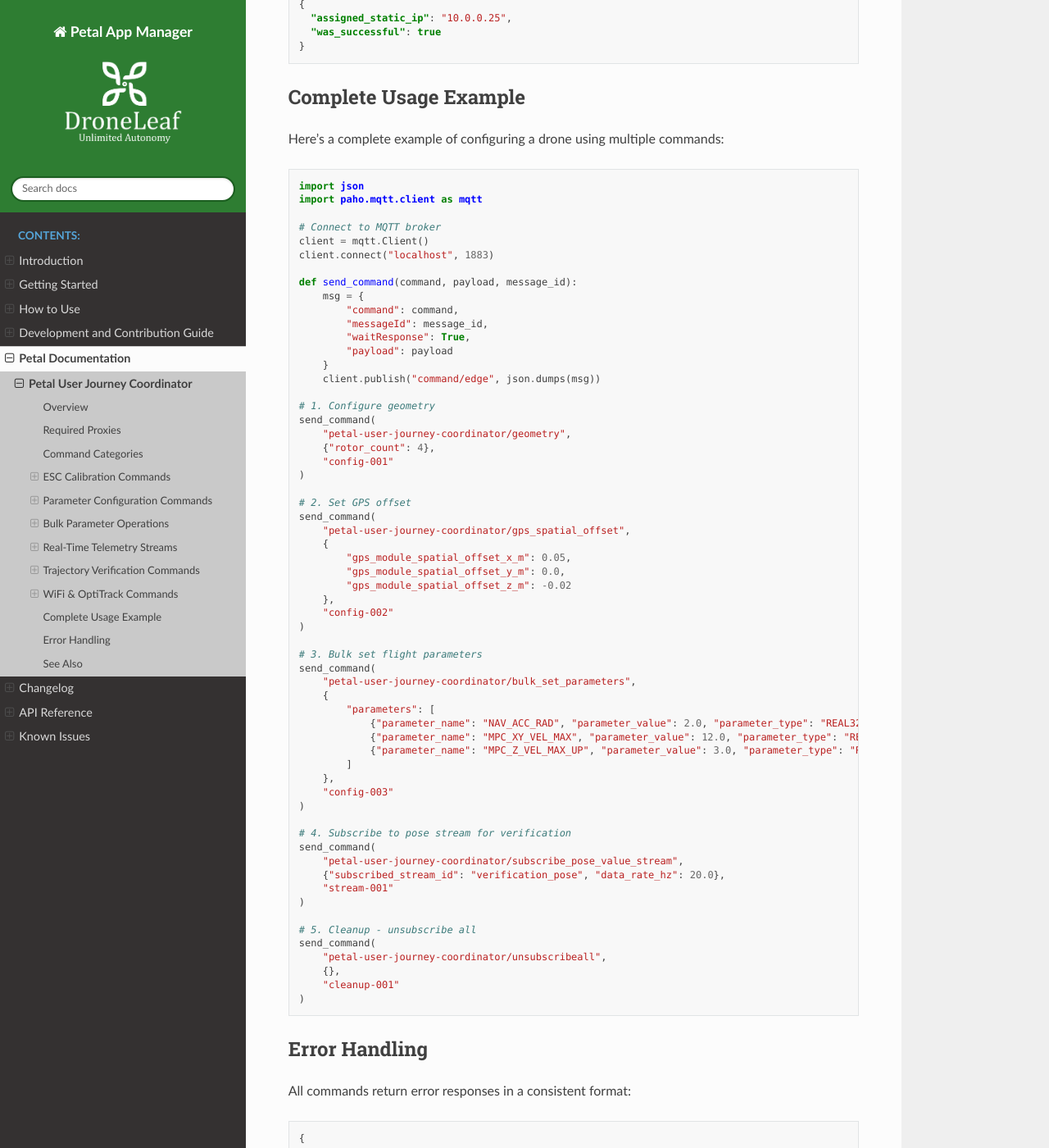
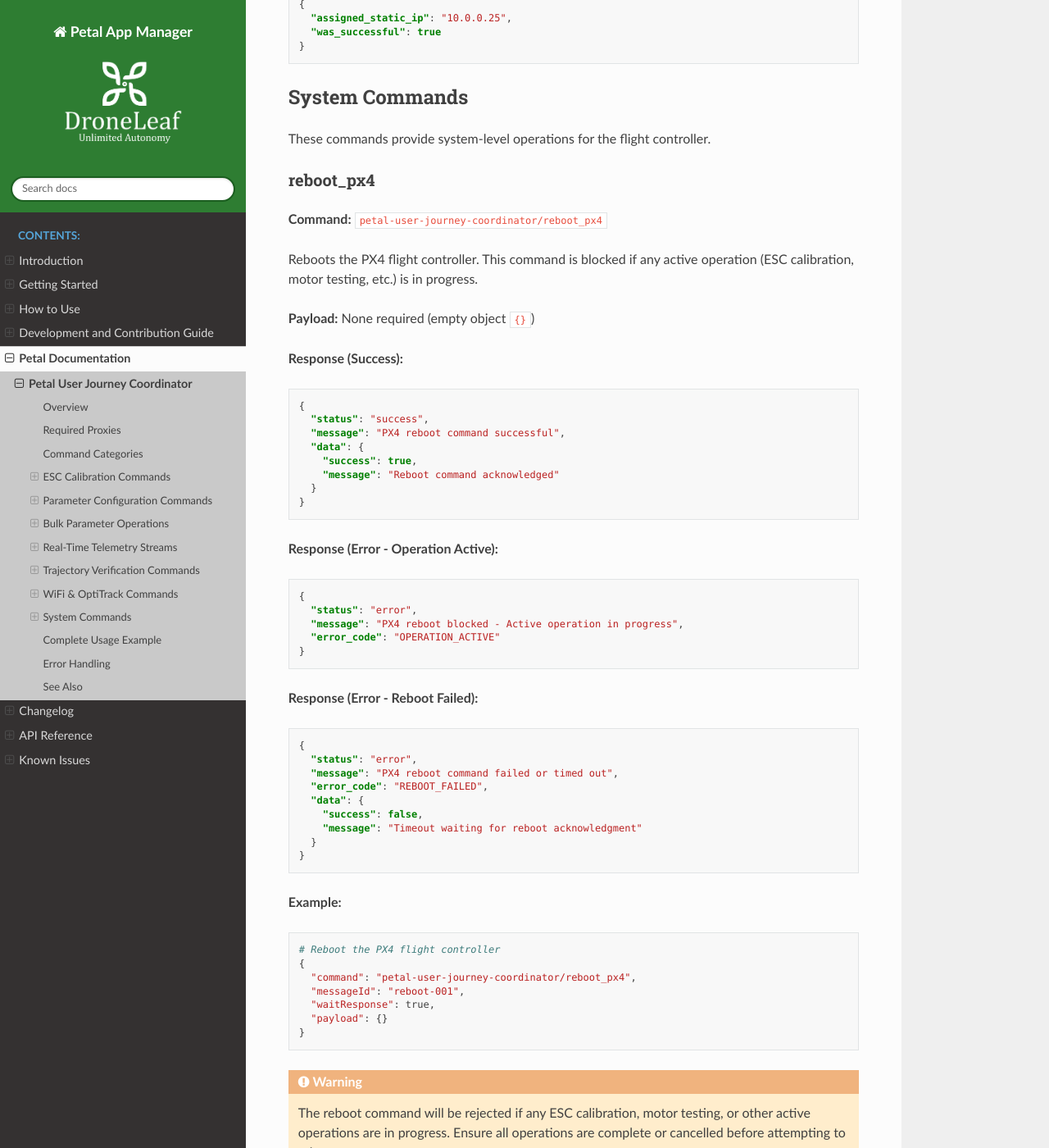
Before and after one commit to DroneLeaf/petal-app-manager, a Sphinx documentation site: the page built from docs/petal_documentation/petal_user_journey_coordinator.rst, in a window 1280 px wide and 1400 px high, scrolled down 15221 px. Shown: the whole window at 82% size. Built offline with Sphinx 7.4.7 and the Read the Docs theme 3.1.0, drawn with Linux system fonts in a browser that asks for light colours; some of the changed text lies outside the part shown.

Commit message:
docs: update petal-user-journey-coordinator version to 0.1.8 and add system commands documentation for petal-flight-log

```diff
--- a/docs/petal_documentation/petal_user_journey_coordinator.rst
+++ b/docs/petal_documentation/petal_user_journey_coordinator.rst
@@ -759,6 +759,74 @@ Sets a static IP address within the OptiTrack network.
      "was_successful": true
    }
 
+System Commands
+---------------
+
+These commands provide system-level operations for the flight controller.
+
+reboot_px4
+^^^^^^^^^^
+
+**Command:** ``petal-user-journey-coordinator/reboot_px4``
+
+Reboots the PX4 flight controller. This command is blocked if any active operation (ESC calibration, motor testing, etc.) is in progress.
+
+**Payload:** None required (empty object ``{}``)
+
+**Response (Success):**
+
+.. code-block:: json
+
+   {
+     "status": "success",
+     "message": "PX4 reboot command successful",
+     "data": {
+       "success": true,
+       "message": "Reboot command acknowledged"
+     }
+   }
+
+**Response (Error - Operation Active):**
+
+.. code-block:: json
+
+   {
+     "status": "error",
+     "message": "PX4 reboot blocked - Active operation in progress",
+     "error_code": "OPERATION_ACTIVE"
+   }
+
+**Response (Error - Reboot Failed):**
+
+.. code-block:: json
+
+   {
+     "status": "error",
+     "message": "PX4 reboot command failed or timed out",
+     "error_code": "REBOOT_FAILED",
+     "data": {
+       "success": false,
+       "message": "Timeout waiting for reboot acknowledgment"
+     }
+   }
+
+**Example:**
+
+.. code-block:: python
+
+   # Reboot the PX4 flight controller
+   {
+     "command": "petal-user-journey-coordinator/reboot_px4",
+     "messageId": "reboot-001",
+     "waitResponse": true,
+     "payload": {}
+   }
+
+.. warning::
+   The reboot command will be rejected if any ESC calibration, motor testing, or other
+   active operations are in progress. Ensure all operations are complete or cancelled
+   before attempting to reboot.
+
 Complete Usage Example
 ----------------------
 
```
Also changed, not shown: other parts of docs/petal_documentation/petal_user_journey_coordinator.rst (+1 -1 lines), docs/petal_documentation/petal_flight_log.rst (added, +511 -0 lines).
